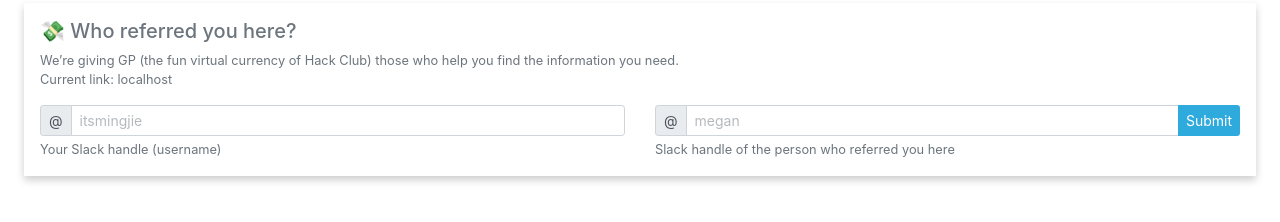
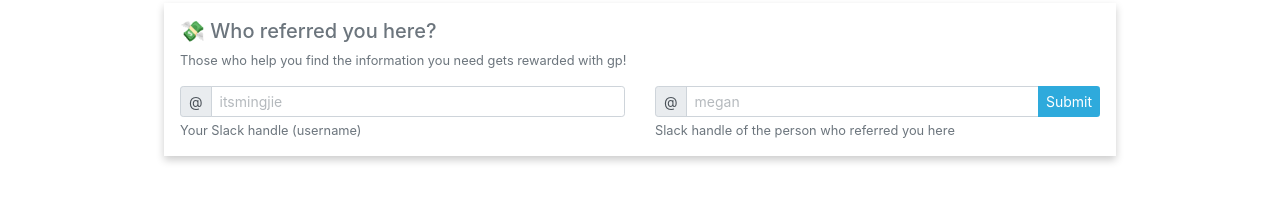
Before and after one commit to hackclub/guide-referral, a website: page public/index.html in a window 1280 px wide. Drawn offline with nearby package versions, Linux system fonts and the light colour scheme.

Commit message:
Remove link tracking

```diff
--- a/public/app.js
+++ b/public/app.js
@@ -1,25 +1,14 @@
 $(function () {
-
-    var pageID = unescape(getUrlVars()["p"])
 
     if (window.location.hostname != "localhost") {
 
-        if (window.location != window.parent.location) {
-            if (pageID == "undefined" || pageID == "") {
-                $("body").html("<div style=\"text-align: center\"><a href=\"https://www.notion.so/How-the-Referral-Box-Works-69fc3ec2882d44cf99870ca710522e5b\" target=\"_blank\">Misconfigured embed detected. Click here to be redirected.</a></div>")
-                return
-            }
-        } else {
+        if (window.location == window.parent.location) {
             window.location.replace("https://www.notion.so/hackclub/How-the-Referral-Box-Works-69fc3ec2882d44cf99870ca710522e5b")
         }
 
-    } else {
-        pageID = "localhost"
     }
 
     $("body").removeClass("hidden")
-    $("#pageID").html(pageID)
-
 
     $('#appreciate').submit(function (e) {
         $("#button-spinner").removeClass("hidden")
@@ -38,8 +27,7 @@ $(function () {
             url: '/chopchop',
             data: {
                 source: sourceVal,
-                username: usernameVal,
-                page: "https://www.notion.so/hackclub/" + pageID
+                username: usernameVal
             }
         }).done(function (res) {
             if (res.success) {
@@ -49,11 +37,3 @@ $(function () {
         });
     });
 })
-
-function getUrlVars() {
-    var vars = {}
-    var parts = window.location.href.replace(/[?&]+([^=&]+)=([^&]*)/gi, function (m, key, value) {
-        vars[key] = value
-    })
-    return vars
-}
--- a/public/index.html
+++ b/public/index.html
@@ -9,13 +9,11 @@
 </head>
 
 <body class="hidden">
+    <div class="vcenter">
         <div class="wrapper">
             <h5 class="hint">💸 Who referred you here?</h5>
             <p class="hint" id="desc">
-            We’re giving GP (the fun virtual currency of Hack Club) those who help you find the
-            information you need.
-            <br />
-            Current link: <span id="pageID">Unknown</span>
+                Those who help you find the information you need gets rewarded with gp!
             </p>
             <form id="appreciate">
 
@@ -40,13 +38,14 @@
                                 aria-describedby="usernameHelp" required>
                             <div class="input-group-append">
                                 <button class="btn btn-primary" type="submit" id="submit">
-                                <span id="button-spinner" class="spinner-border spinner-border-sm hidden" role="status"
-                                    aria-hidden="true"></span>
+                                    <span id="button-spinner" class="spinner-border spinner-border-sm hidden"
+                                        role="status" aria-hidden="true"></span>
                                     Submit
                                 </button>
                             </div>
                         </div>
-                    <small id="usernameHelp" class="form-text text-muted">Slack handle of the person who referred you
+                        <small id="usernameHelp" class="form-text text-muted">Slack handle of the person who referred
+                            you
                             here</small>
                     </div>
 
@@ -60,6 +59,7 @@
                 🤑 Done! The gp is on the way.
             </div>
         </div>
+    </div>
 
     <script src="https://code.jquery.com/jquery-3.4.1.min.js"
         integrity="sha256-CSXorXvZcTkaix6Yvo6HppcZGetbYMGWSFlBw8HfCJo=" crossorigin="anonymous"></script>
--- a/public/style.css
+++ b/public/style.css
@@ -5,6 +5,7 @@
 body {
     padding: 0;
     margin: 0;
+    position: relative;
 }
 
 span.atbox input[type="text"] {
@@ -40,8 +41,13 @@ p.hint {
     margin-top: 3px;
     padding: 1rem;
 
-    box-shadow: 0 4px 8px 0 rgba(0,0,0,0.2);
+    box-shadow: 0 4px 8px 0 rgba(0, 0, 0, 0.2);
     transition: 0.3s;
+}
+
+.vcenter {
+    margin: 0 auto;
+    max-width: 1000px;
 }
 
 /**
@@ -53,8 +59,9 @@ p.hint {
     left: 0;
 } */
 
-.input-group, #appreciate {
-    margin-bottom: 0!important;
+.input-group,
+#appreciate {
+    margin-bottom: 0 !important;
 }
 
 .btn-primary {
```
Lines whose indentation alone changed are shown as unchanged.
